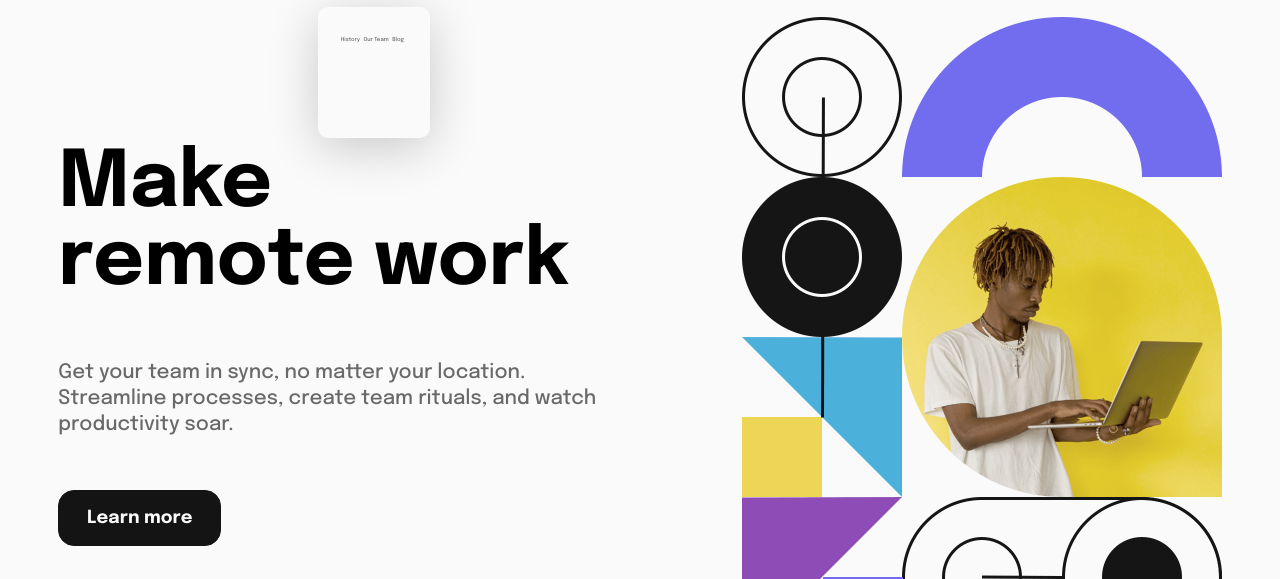
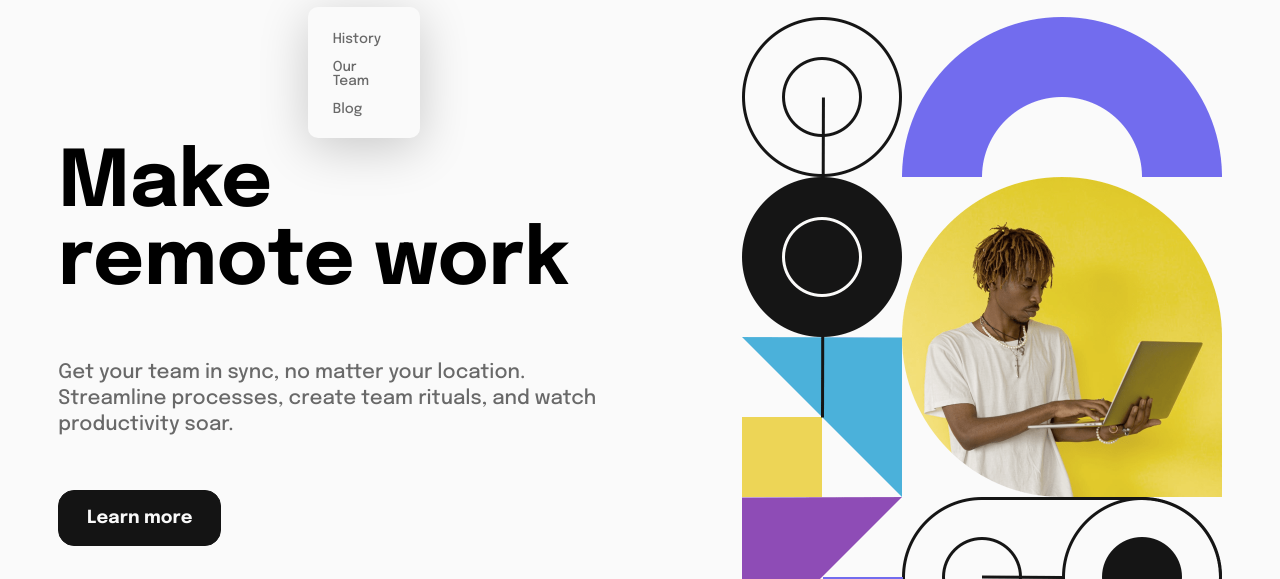
Before and after one commit to monsor3s/intro-section, a plain HTML site: page index.html in a window 1280 px wide. Both pictures are taken after a click on the button "Company". Shown: the part 65-644 px from the top of the page. Drawn offline with Linux system fonts and the light colour scheme.

Commit message:
settings alignment dropdown menu

```diff
--- a/components/dropdown-menu.css
+++ b/components/dropdown-menu.css
@@ -6,7 +6,6 @@
     display: block;
     width: 153px;
     height: 162px;
-    font-size: 1.4rem;
     background-color: var(--AlWhite);
     position: absolute;
     z-index: 1;
@@ -21,19 +20,22 @@
 .dropdown-menu.on a {
     display: inline-flex;
     margin-bottom: 14px;
-
 }
 
 .dropdown-menu.-company.on {
     width: 112px;
     height: 131px;
-    padding: 23px;
-    right: -30px;
+    padding: 25px;
+    right: -20px;
+
 }
 
 .dropdown-menu-link {
     color: var(--MediumGray);
     text-decoration: none;
+    font-size: 2.2rem;
+    align-items: center;
+
 }
 
 .dropdown-menu-link:hover {
```
